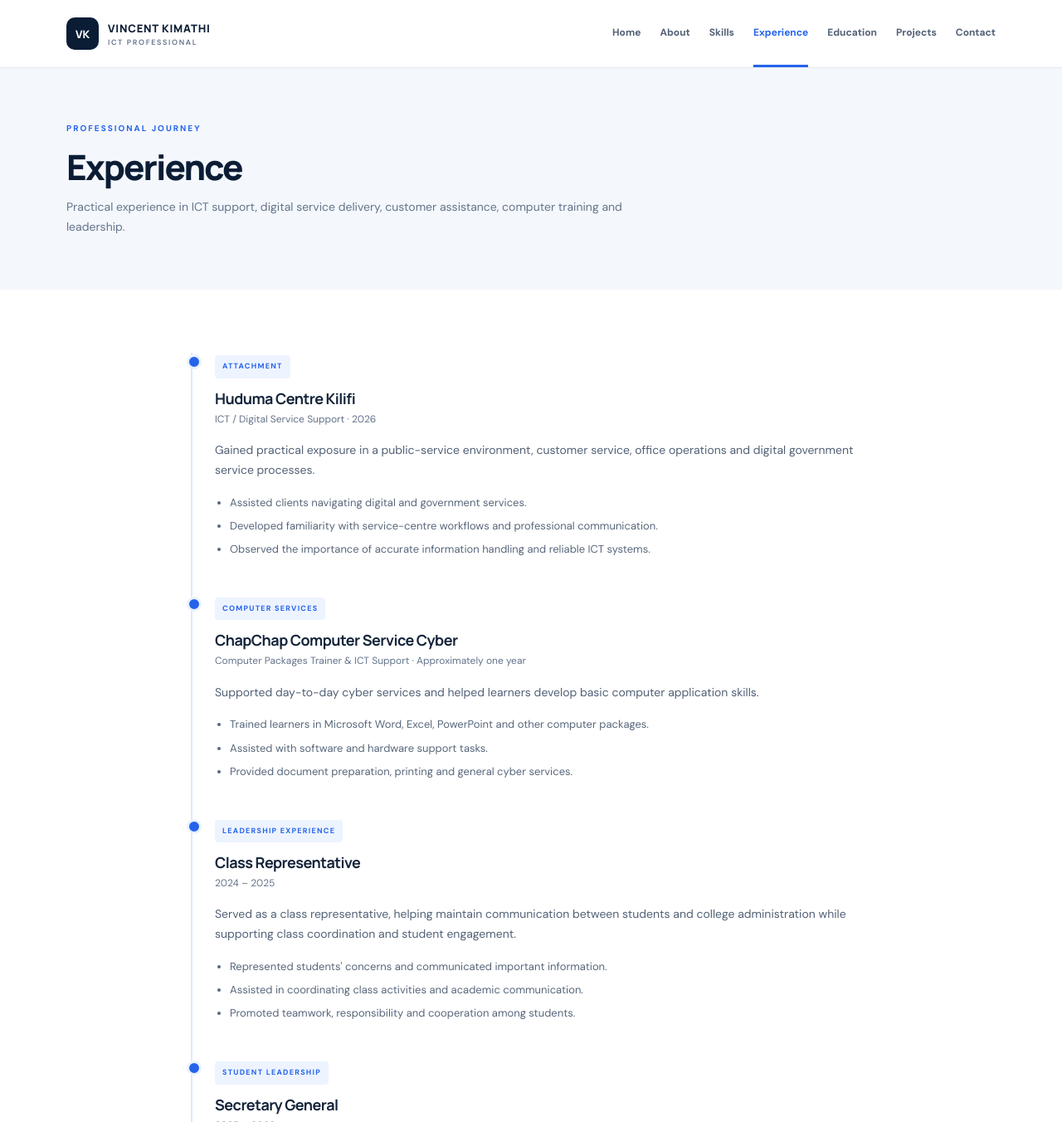
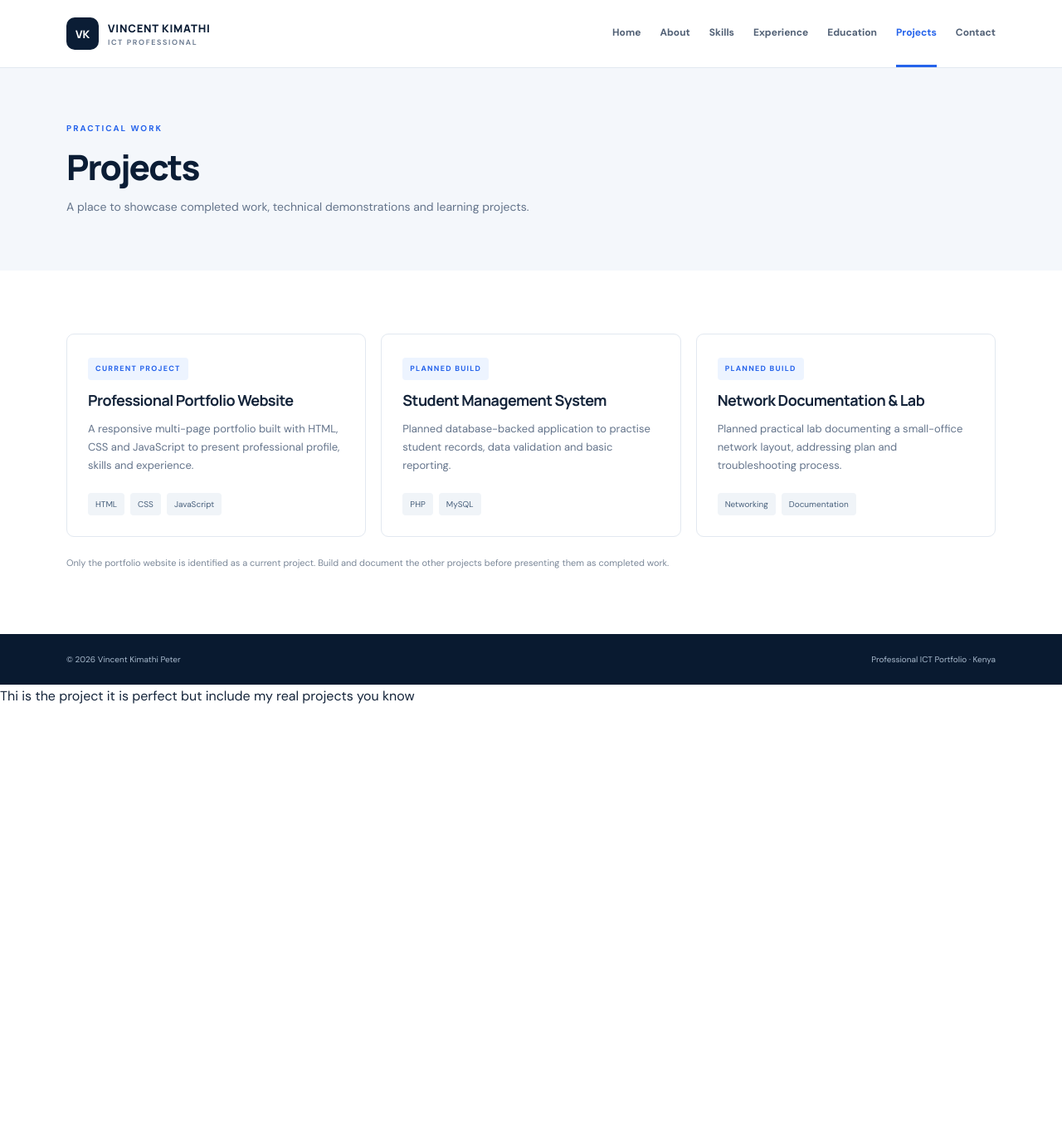
Before and after one commit to vincentKimathi375/vincentKimathi375.github.io, a plain HTML site: page experience.html in a window 1280 px wide. Shown: the top 1352 px of the page at 83% size. After the commit the page ends 852 px from the top, so only its background shows below. Drawn offline with Linux system fonts and the light colour scheme.

```diff
--- a/experience.html
+++ b/experience.html
@@ -1,176 +1,6 @@
-<!DOCTYPE html>
-<html lang="en">
-<head>
-<meta charset="UTF-8">
-<meta name="viewport" content="width=device-width, initial-scale=1.0">
+<!DOCTYPE html><html lang="en"><head><meta charset="UTF-8">  <meta name="viewport" content="width=device-width, initial-scale=1.0">  <meta name="google-site-verification" content="IMvXhzjy0A6ZSiQS0dAY2D_ZX32ypA6BeI46udhNDhQ"><title>Projects | Vincent Kimathi</title><link rel="stylesheet" href="style.css"></head><body>
 
-<meta name="google-site-verification" content="IMvXhzjy0A6ZSiQS0dAY2D_ZX32ypA6BeI46udhNDhQ">
-
-<title>Experience | Vincent Kimathi</title>
-<link rel="stylesheet" href="style.css">
-</head>
-
-<body>
-
-<header class="site-header">
-<div class="container nav-wrap">
-
-<a class="brand" href="index.html">
-<span class="brand-mark">VK</span>
-<span>VINCENT KIMATHI
-<small>ICT PROFESSIONAL</small>
-</span>
-</a>
-
-<button class="menu-toggle" aria-label="Open navigation" aria-expanded="false">☰</button>
-
-<nav class="nav">
-<a href="index.html">Home</a>
-<a href="about.html">About</a>
-<a href="skills.html">Skills</a>
-<a class="active" href="experience.html">Experience</a>
-<a href="education.html">Education</a>
-<a href="projects.html">Projects</a>
-<a href="contact.html">Contact</a>
-</nav>
-
-</div>
-</header>
-
-<main>
-
-<section class="page-hero">
-<div class="container">
-<p class="eyebrow">PROFESSIONAL JOURNEY</p>
-<h1>Experience</h1>
-<p>
-Practical experience in ICT support, digital service delivery,
-customer assistance, computer training and leadership.
-</p>
-</div>
-</section>
-
-<section class="section">
-<div class="container content-narrow">
-
-<!-- HUDUMA CENTRE -->
-
-<article class="timeline-item">
-
-<span class="timeline-label">ATTACHMENT</span>
-
-<h2>Huduma Centre Kilifi</h2>
-
-<p class="muted">ICT / Digital Service Support · 2026</p>
-
-<p class="body-copy">
-Gained practical exposure in a public-service environment,
-customer service, office operations and digital government
-service processes.
-</p>
-
-<ul class="clean-list">
-<li>Assisted clients navigating digital and government services.</li>
-<li>Developed familiarity with service-centre workflows and professional communication.</li>
-<li>Observed the importance of accurate information handling and reliable ICT systems.</li>
-</ul>
-
-</article>
-
-
-<!-- CHAPCHAP -->
-
-<article class="timeline-item">
-
-<span class="timeline-label">COMPUTER SERVICES</span>
-
-<h2>ChapChap Computer Service Cyber</h2>
-
-<p class="muted">Computer Packages Trainer & ICT Support · Approximately one year</p>
-
-<p class="body-copy">
-Supported day-to-day cyber services and helped learners
-develop basic computer application skills.
-</p>
-
-<ul class="clean-list">
-<li>Trained learners in Microsoft Word, Excel, PowerPoint and other computer packages.</li>
-<li>Assisted with software and hardware support tasks.</li>
-<li>Provided document preparation, printing and general cyber services.</li>
-</ul>
-
-</article>
-
-
-<!-- CLASS REPRESENTATIVE -->
-
-<article class="timeline-item">
-
-<span class="timeline-label">LEADERSHIP EXPERIENCE</span>
-
-<h2>Class Representative</h2>
-
-<p class="muted">2024 – 2025</p>
-
-<p class="body-copy">
-Served as a class representative, helping maintain communication
-between students and college administration while supporting
-class coordination and student engagement.
-</p>
-
-<ul class="clean-list">
-<li>Represented students' concerns and communicated important information.</li>
-<li>Assisted in coordinating class activities and academic communication.</li>
-<li>Promoted teamwork, responsibility and cooperation among students.</li>
-</ul>
-
-</article>
-
-
-<!-- SECRETARY GENERAL -->
-
-<article class="timeline-item">
-
-<span class="timeline-label">STUDENT LEADERSHIP</span>
-
-<h2>Secretary General</h2>
-
-<p class="muted">2025 – 2026</p>
-
-<p class="body-copy">
-Served in a student leadership position, supporting communication,
-administrative coordination and the organization of student activities.
-</p>
-
-<ul class="clean-list">
-<li>Supported official communication and information sharing.</li>
-<li>Assisted in coordinating meetings and student activities.</li>
-<li>Developed organizational, teamwork and leadership skills.</li>
-<li>Supported effective communication among student leaders and members.</li>
-</ul>
-
-</article>
-
-
-<p class="note">
-My professional and leadership experiences have strengthened
-my technical abilities, communication, teamwork, problem-solving
-and organizational skills.
-</p>
-
-</div>
-</section>
-
-</main>
-
-<footer class="footer">
-<div class="container footer-inner">
-<span>© <span data-year></span> Vincent Kimathi Peter</span>
-<span>Professional ICT Portfolio · Kenya</span>
-</div>
-</footer>
-
-<script src="main.js"></script>
-
-</body>
-</html>
+<header class="site-header"><div class="container nav-wrap"><a class="brand" href="index.html"><span class="brand-mark">VK</span><span>VINCENT KIMATHI<small>ICT PROFESSIONAL</small></span></a><button class="menu-toggle" aria-label="Open navigation" aria-expanded="false">☰</button><nav class="nav"><a href="index.html">Home</a><a href="about.html">About</a><a href="skills.html">Skills</a><a href="experience.html">Experience</a><a href="education.html">Education</a><a class="active" href="projects.html">Projects</a><a href="contact.html">Contact</a></nav></div></header>
+<main><section class="page-hero"><div class="container"><p class="eyebrow">PRACTICAL WORK</p><h1>Projects</h1><p>A place to showcase completed work, technical demonstrations and learning projects.</p></div></section>
+<section class="section"><div class="container"><div class="feature-grid project-grid"><article class="project-card"><span class="tag">CURRENT PROJECT</span><h2>Professional Portfolio Website</h2><p>A responsive multi-page portfolio built with HTML, CSS and JavaScript to present professional profile, skills and experience.</p><div class="chips"><span>HTML</span><span>CSS</span><span>JavaScript</span></div></article><article class="project-card"><span class="tag">PLANNED BUILD</span><h2>Student Management System</h2><p>Planned database-backed application to practise student records, data validation and basic reporting.</p><div class="chips"><span>PHP</span><span>MySQL</span></div></article><article class="project-card"><span class="tag">PLANNED BUILD</span><h2>Network Documentation & Lab</h2><p>Planned practical lab documenting a small-office network layout, addressing plan and troubleshooting process.</p><div class="chips"><span>Networking</span><span>Documentation</span></div></article></div><p class="note">Only the portfolio website is identified as a current project. Build and document the other projects before presenting them as completed work.</p></div></section></main>
+<footer class="footer"><div class="container footer-inner"><span>© <span data-year></span> Vincent Kimathi Peter</span><span>Professional ICT Portfolio · Kenya</span></div></footer><script src="main.js"></script></body></html>  Thi is the project it is perfect but include my real projects you know
```
